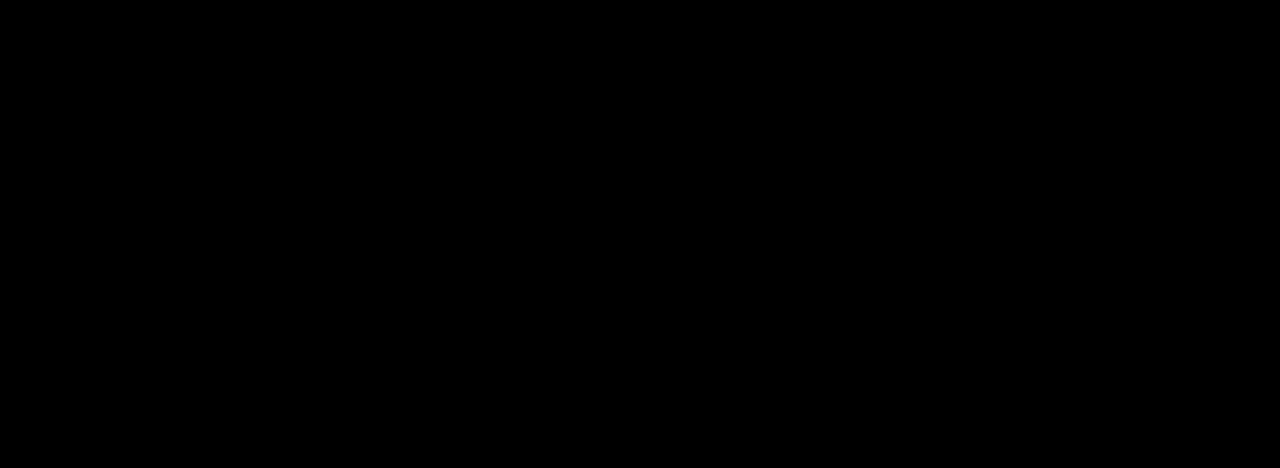
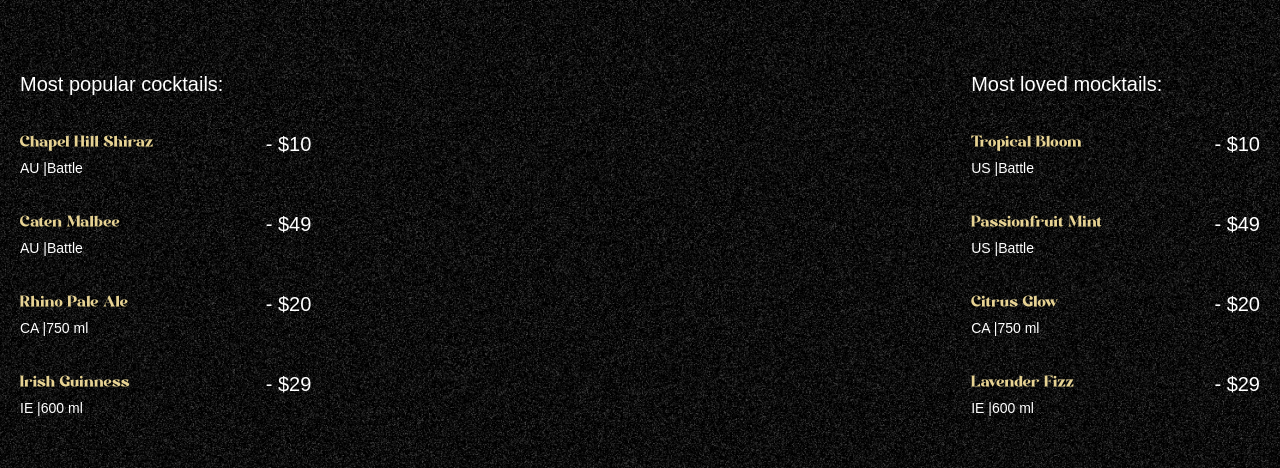
Before and after one commit to laxmimahato56/gsap-cocktails, a React (Vite) app: page / in a window 1280 px wide. Shown: the part 890-1358 px from the top of the page. Built offline with nearby package versions, Linux system fonts and the light colour scheme; a web font is replaced by a local one.

Commit message:
implement cocktails section

```diff
--- a/src/App.jsx
+++ b/src/App.jsx
@@ -2,6 +2,7 @@
 import { ScrollTrigger, SplitText } from "gsap/all";
 import Navbar from "./components/Navbar";
 import Hero from "./components/Hero";
+import Cocktails from "./components/Cocktails";
 
 gsap.registerPlugin(ScrollTrigger, SplitText);
 
@@ -10,6 +11,7 @@
     <main>
       <Navbar />
       <Hero />
+      <Cocktails />
     </main>
   );
 };
--- /dev/null
+++ b/src/components/Cocktails.jsx
@@ -0,0 +1,81 @@
+import React from "react";
+import { cocktailLists, mockTailLists } from "../constants";
+import { useGSAP } from "@gsap/react";
+import gsap from "gsap";
+
+const Cocktails = () => {
+  useGSAP(() => {
+    const parallaxTimeline = gsap.timeline({
+      scrollTrigger: {
+        trigger: "#cocktails",
+        start: "top 30%",
+        end: "bottom 80%",
+        scrub: true,
+      },
+    });
+
+    parallaxTimeline
+      .from("#c-left-leaf", {
+        x: -100,
+        y: 100,
+      })
+      .from("#c-right-leaf", {
+        x: 100,
+        y: 100,
+      });
+  }, []);
+
+  return (
+    <section id="cocktails" className="noisy">
+      <img
+        src="/images/cocktail-left-leaf.png"
+        alt="left-leaf"
+        id="c-left-leaf"
+      />
+      <img
+        src="/images/cocktail-right-leaf.png"
+        alt="right-leaf"
+        id="c-right-leaf"
+      />
+
+      <div className="list">
+        <div className="popular">
+          <h2>Most popular cocktails:</h2>
+
+          <ul>
+            {cocktailLists.map(({ name, country, detail, price }) => (
+              <li key={name}>
+                <div className="md:me-28">
+                  <h3>{name}</h3>
+                  <p>
+                    {country} |{detail}
+                  </p>
+                </div>
+                <span>- {price}</span>
+              </li>
+            ))}
+          </ul>
+        </div>
+        <div className="loved">
+          <h2>Most loved mocktails:</h2>
+
+          <ul>
+            {mockTailLists.map(({ name, country, detail, price }) => (
+              <li key={name}>
+                <div className="md:me-28">
+                  <h3>{name}</h3>
+                  <p>
+                    {country} |{detail}
+                  </p>
+                </div>
+                <span>- {price}</span>
+              </li>
+            ))}
+          </ul>
+        </div>
+      </div>
+    </section>
+  );
+};
+
+export default Cocktails;
```
